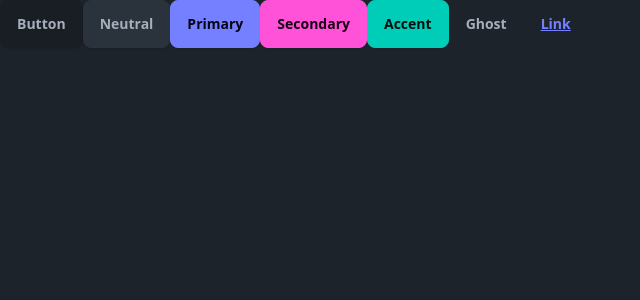
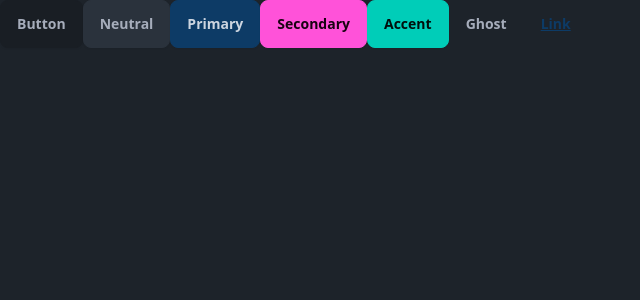
Before and after one commit to AndreaManuppelli/RoboQBO4, an Angular app in the folder RoboQBO4/: page / in a window 1280 px wide. Shown: the top 300 px of the page, without its empty margins (0-640 px from the left). Built offline with nearby package versions, Linux system fonts and the light colour scheme; what tailwindcss-palette-generator would draw is missing.

Commit message:
Added custom colors to daisyui dark theme configuration

```diff
--- a/RoboQBO4/tailwind.config.js
+++ b/RoboQBO4/tailwind.config.js
@@ -24,6 +24,12 @@ module.exports = {
   },
   plugins: [require("daisyui")],
   daisyui: {
-    themes: ["dark"],
+    themes: [{
+      dark: {
+        ...require("daisyui/src/theming/themes")["dark"],
+        "primary": "#0d3b66",
+        "primary-focus": "#0d3b66",
+      }
+    }],
   }
 }
```
